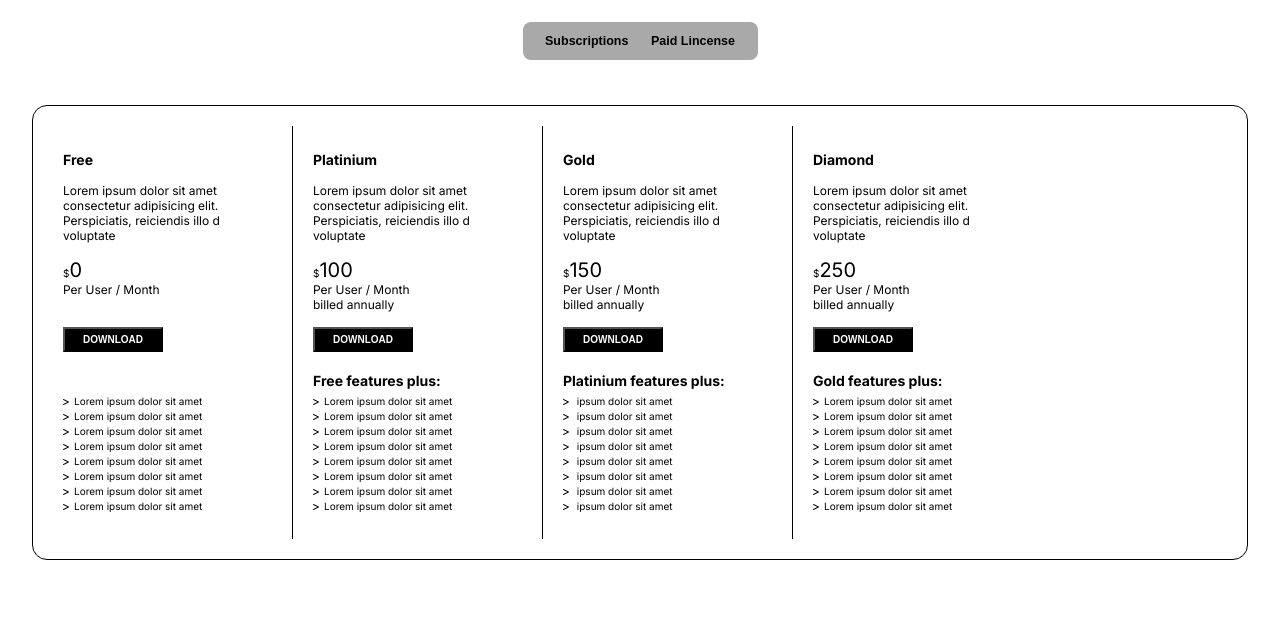
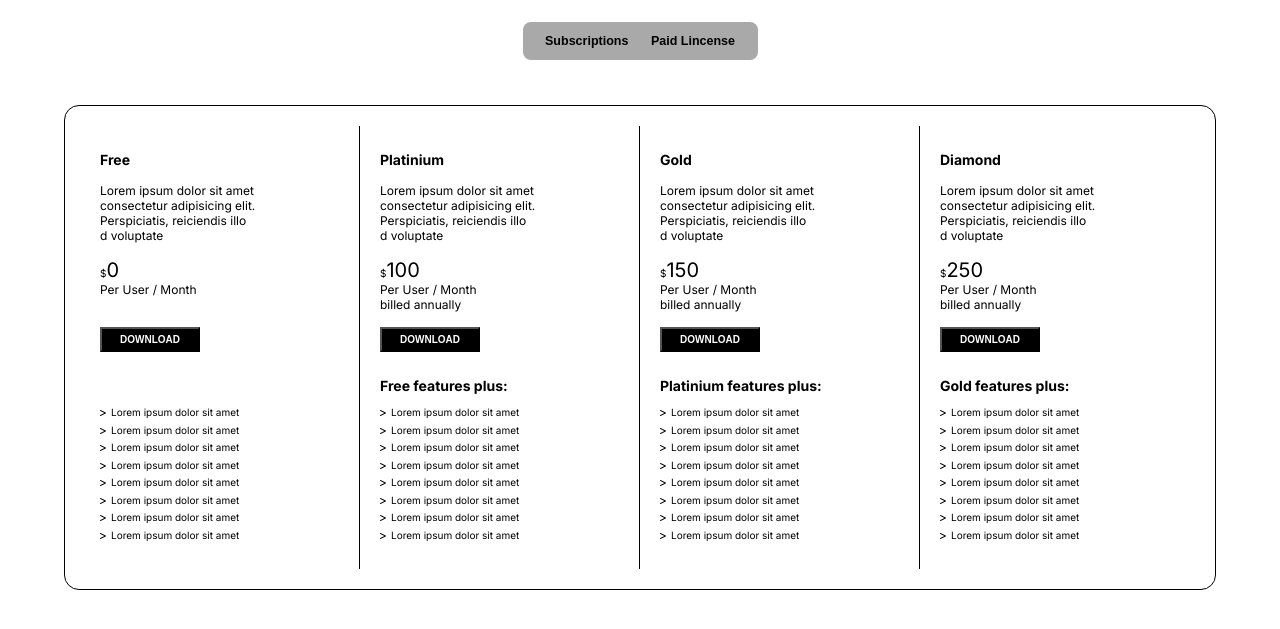
Before and after one commit to Samsax201/Dx-pricing, a plain HTML site: page index.html in a window 1280 px wide. Shown: the part 127-756 px from the top of the page. Drawn offline with Linux system fonts and the light colour scheme.

Commit message:
second one

```diff
--- a/index.html
+++ b/index.html
@@ -31,8 +31,8 @@
     <main class="big-box">
         <div class="price-container">
             <h5>Free</h5>
-            <p>Lorem ipsum dolor sit amet consectetur
-               adipisicing elit. Perspiciatis, reiciendis illo d voluptate</p>
+            <p>Lorem ipsum dolor sit amet <br> consectetur
+               adipisicing elit. <br> Perspiciatis, reiciendis illo <br> d voluptate</p>
             <div class="pu">
                 <span>$</span>0
                 <p>Per User / Month</p>
@@ -52,8 +52,8 @@
         </div>
         <div class="price-container">
             <h5>Platinium</h5>
-            <p>Lorem ipsum dolor sit amet consectetur
-               adipisicing elit. Perspiciatis, reiciendis illo d voluptate</p>
+            <p>Lorem ipsum dolor sit amet <br> consectetur
+               adipisicing elit. <br> Perspiciatis, reiciendis illo <br> d voluptate</p>
             <div class="pu">
                 <span>$</span>100
                 <p>Per User / Month <br>billed annually</p>
@@ -73,8 +73,8 @@
         </div>
         <div class="price-container">
             <h5>Gold</h5>
-            <p>Lorem ipsum dolor sit amet consectetur
-               adipisicing elit. Perspiciatis, reiciendis illo d voluptate</p>
+            <p>Lorem ipsum dolor sit amet <br> consectetur
+               adipisicing elit. <br> Perspiciatis, reiciendis illo <br> d voluptate</p>
             <div class="pu">
                 <span>$</span>150
                 <p>Per User / Month <br> billed annually</p>
@@ -82,20 +82,20 @@
             <button class="hmmm">DOWNLOAD</button>
             <div class="features">
                 <h5>Platinium features plus:</h5>
-                <li><span><i class="fa-solid fa-greater-than"></i></span> ipsum dolor sit amet</li>
-                <li><span><i class="fa-solid fa-greater-than"></i></span> ipsum dolor sit amet</li>
-                <li><span><i class="fa-solid fa-greater-than"></i></span> ipsum dolor sit amet</li>
-                <li><span><i class="fa-solid fa-greater-than"></i></span> ipsum dolor sit amet</li>
-                <li><span><i class="fa-solid fa-greater-than"></i></span> ipsum dolor sit amet</li>
-                <li><span><i class="fa-solid fa-greater-than"></i></span> ipsum dolor sit amet</li>
-                <li><span><i class="fa-solid fa-greater-than"></i></span> ipsum dolor sit amet</li>
-                <li><span><i class="fa-solid fa-greater-than"></i></span> ipsum dolor sit amet</li>
+                <li><span><i class="fa-solid fa-greater-than"></i></span>Lorem ipsum dolor sit amet</li>
+                <li><span><i class="fa-solid fa-greater-than"></i></span>Lorem ipsum dolor sit amet</li>
+                <li><span><i class="fa-solid fa-greater-than"></i></span>Lorem ipsum dolor sit amet</li>
+                <li><span><i class="fa-solid fa-greater-than"></i></span>Lorem ipsum dolor sit amet</li>
+                <li><span><i class="fa-solid fa-greater-than"></i></span>Lorem ipsum dolor sit amet</li>
+                <li><span><i class="fa-solid fa-greater-than"></i></span>Lorem ipsum dolor sit amet</li>
+                <li><span><i class="fa-solid fa-greater-than"></i></span>Lorem ipsum dolor sit amet</li>
+                <li><span><i class="fa-solid fa-greater-than"></i></span>Lorem ipsum dolor sit amet</li>
             </div>
         </div>
         <div class="price-container last">
             <h5>Diamond</h5>
-            <p>Lorem ipsum dolor sit amet consectetur
-               adipisicing elit. Perspiciatis, reiciendis illo d voluptate</p>
+            <p>Lorem ipsum dolor sit amet <br> consectetur
+               adipisicing elit. <br> Perspiciatis, reiciendis illo <br> d voluptate</p>
             <div class="pu">
                 <span>$</span>250
                 <p>Per User / Month <br> billed annually</p>
--- a/style.css
+++ b/style.css
@@ -72,15 +72,17 @@ a{
 .big-box{
     border: 1px solid black;
     border-radius: 15px;
-    width: 95%;
+    width: 90%;
     margin: 0 auto;
     margin-top: 30px;
     padding: 20px 10px;
     display: flex;
     flex-direction: row;
+    justify-content: center;
+    flex-wrap: wrap;
 }
 .price-container{
-    width: 250px;
+    width: 280px;
     padding: 25px 20px;
     border-right: 1.5px solid black;
 }
@@ -121,11 +123,12 @@ a{
     margin-top: 15px;
 }
 .features h5{
-    padding-bottom: 5px;
+    padding-bottom:10px ;
+    padding-top:5px ;
 }
 .features li{
     font-size: 10px;
-    line-height: 1.5;
+    line-height: 1.75;
 }
 .extra{
     padding-top: 17px;
```
